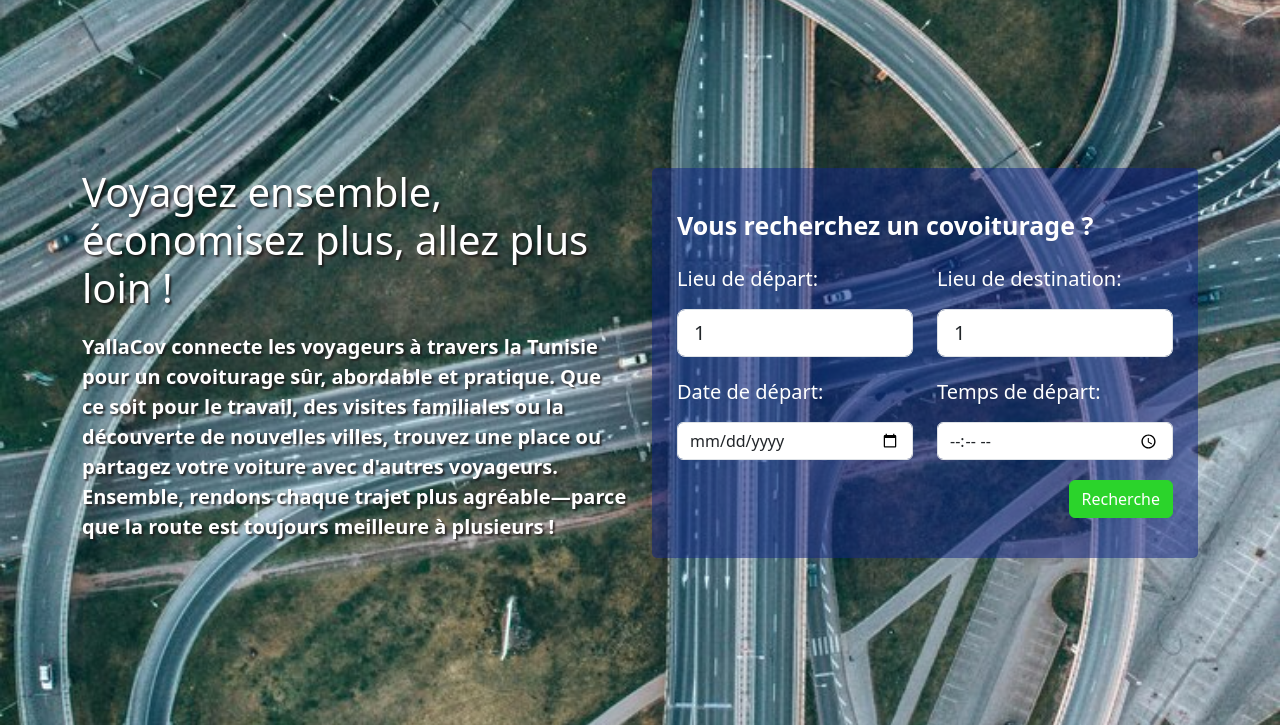
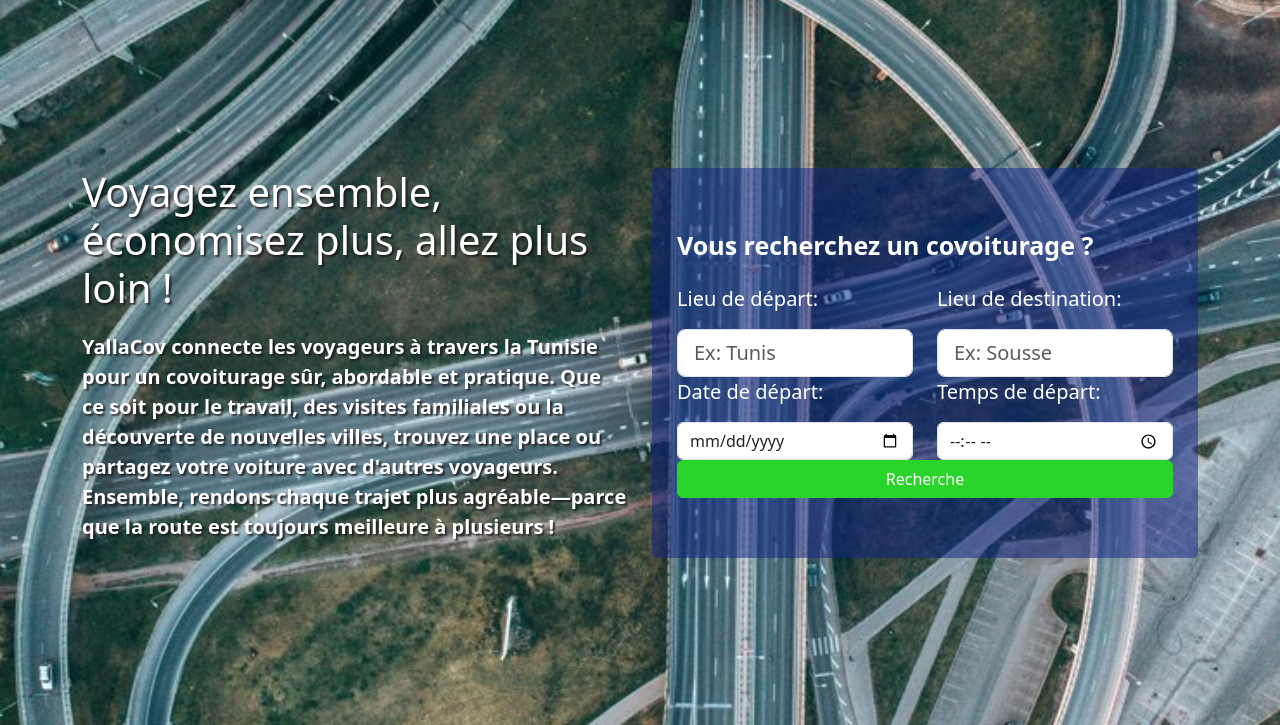
Before and after one commit to ShaheenJawadi/yallaCov, a Symfony app: template templates/home/index.html.twig in a window 1280 px wide. Shown: the part 75-800 px from the top of the page. Run offline with Twig, Linux system fonts and the light colour scheme; the template is opened without the code that fills it, so the values that code supplies are empty; some libraries are stand-ins or nearby versions.

Commit message:
Improve filter functionality

```diff
--- a/src/Repository/RideRepository.php
+++ b/src/Repository/RideRepository.php
@@ -30,14 +30,14 @@ class RideRepository extends ServiceEntityRepository
 
         if ($departureDate) {
             $date = new \DateTime($departureDate);
-            $qb->andWhere('r.departureDate = :departureDate')
+            $qb->andWhere('r.departureDate >=:departureDate')
                ->setParameter('departureDate', $date->format('Y-m-d'));
         }
 
 
         if ($departureTime) {
             $time = \DateTime::createFromFormat('H:i', $departureTime);
-            $qb->andWhere('r.departureTime = :departureTime')
+            $qb->andWhere('r.departureTime >= :departureTime')
                ->setParameter('departureTime', $time->format('H:i:s'));
         }
 
--- a/templates/home/index.html.twig
+++ b/templates/home/index.html.twig
@@ -17,63 +17,49 @@
 
 				<div class="col-md-6">
     <div class="heroSearchBox">
-						<div class="boxWrapper" >
+        <div class="boxWrapper">
             <div class="tit">Vous recherchez un covoiturage ?</div>
+            <form method="get" action="{{ path('app_ride_listing') }}">
                 <div class="row">
+                    <!-- Departure City -->
                     <div class="col-md-6">
                         <div class="form-group">
-										<label>Lieu de départ:</label>
-										<select class="form-control form-select-lg">
-											<option>1</option>
-											<option>2</option>
-											<option>3</option>
-											<option>4</option>
-											<option>5</option>
-										</select>
+                            <label for="departureCitySearch">Lieu de départ:</label>
+                            <input type="text" id="departureCitySearch" name="departureCity" class="form-control form-select-lg" placeholder="Ex: Tunis">
                         </div>
                     </div>
+                    <!-- Arrival City -->
                     <div class="col-md-6">
                         <div class="form-group">
-										<label>Lieu de destination:</label>
-										<select class="form-control form-select-lg">
-											<option>1</option>
-											<option>2</option>
-											<option>3</option>
-											<option>4</option>
-											<option>5</option>
-										</select>
+                            <label for="arrivalCitySearch">Lieu de destination:</label>
+                            <input type="text" id="arrivalCitySearch" name="arrivalCity" class="form-control form-select-lg" placeholder="Ex: Sousse">
+                        </div>
+                    </div>
+                </div>
+                <div class="row">
+                    <!-- Departure Date -->
+                    <div class="col-md-6">
+                        <div class="form-group">
+                            <label for="departureDateSearch">Date de départ:</label>
+                            <input type="date" id="departureDateSearch" name="departureDate" class="form-control">
+                        </div>
+                    </div>
+                    <!-- Departure Time -->
+                    <div class="col-md-6">
+                        <div class="form-group">
+                            <label for="departureTimeSearch">Temps de départ:</label>
+                            <input type="time" id="departureTimeSearch" name="departureTime" class="form-control">
+                        </div>
+                    </div>
+                </div>
+                <div class="btnHolder">
+                    <button type="submit" class="btn btn-primary w-100">Recherche</button>
+                </div>
+            </form>
+        </div>
     </div>
 </div>
 
-							</div>
-							<div class="row">
-								<div class="col-md-6">
-
-
-									<div class="form-group">
-										<label>Date de départ:</label>
-										<input type="date"   class="  form-control">
-									</div>
-
-
-                                </div>
-                                <div class="col-md-6">
-
-
-									<div class="form-group">
-										<label>Temps de départ:</label>
-										<input type="time"   class="  form-control">
-									</div>
-
-
-                                </div>
-
-
-							</div>
-                            <div class="btnHolder"><button type="button" class="btn btn-primary" >Recherche</button></div>
-						</div>
-					</div>
-				</div>
 
 			</div>
 		</div>
```
Also changed, not shown: templates/home/list.html.twig (+7 -6 lines). Lines whose indentation alone changed are shown as unchanged.
